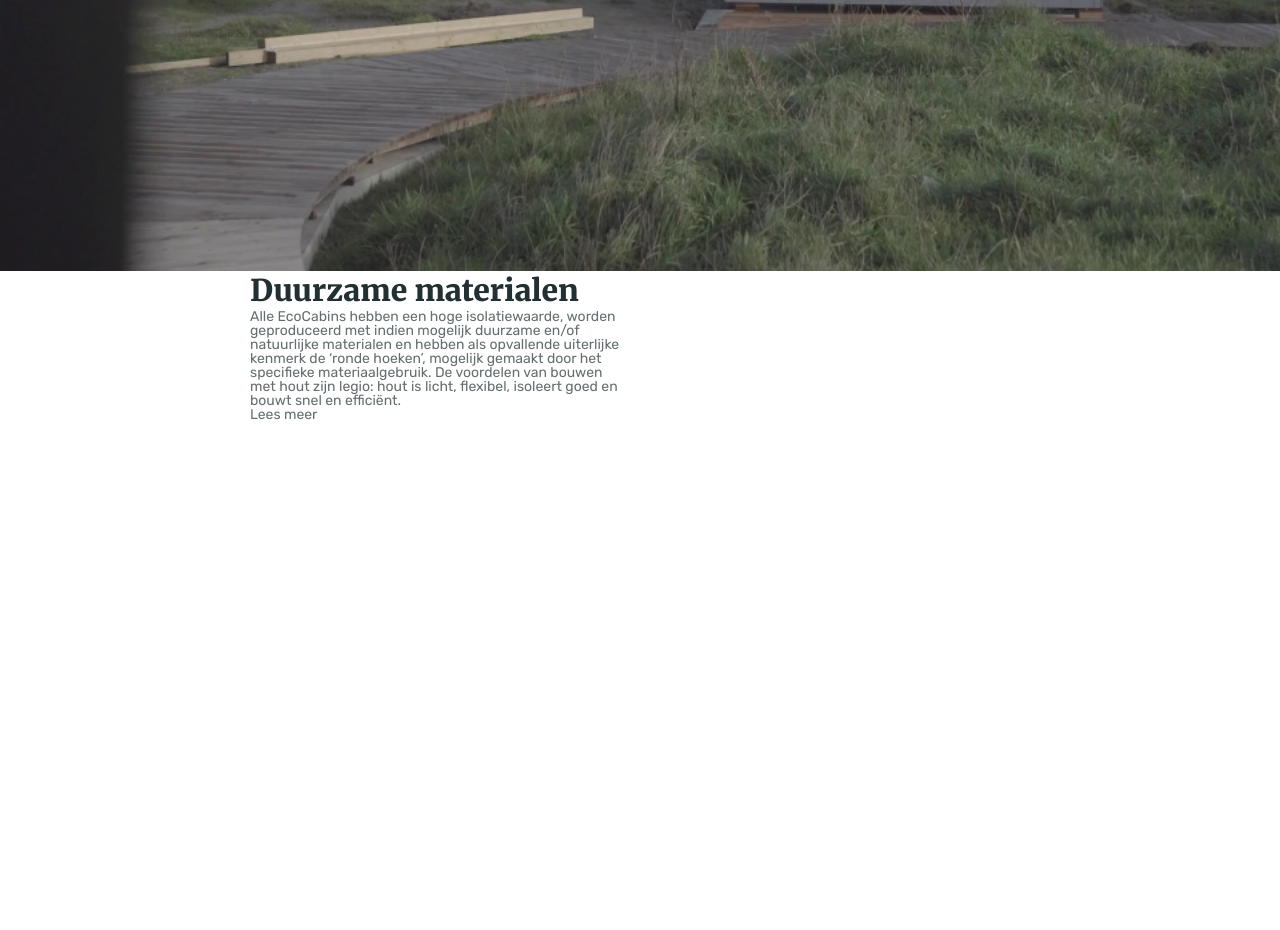
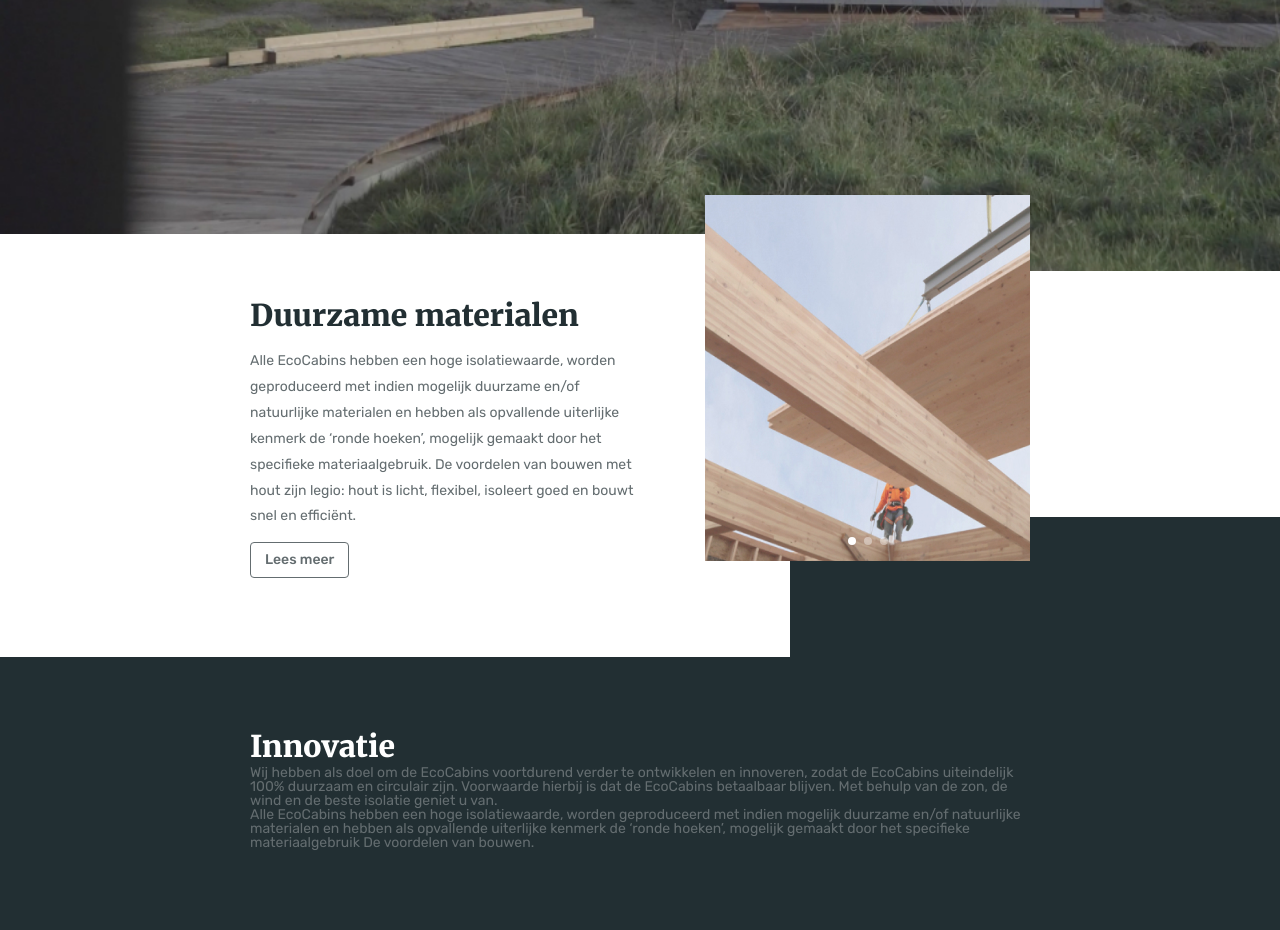
Before and after one commit to KarpenkoPavlo/2-EcoCabins, a plain HTML site: page index.html in a window 1280 px wide. Shown: the part 529-1459 px from the top of the page. Before the commit the page ends 951 px from the top, so only its background shows below. Drawn offline with nearby package versions, Linux system fonts and the light colour scheme.

Commit message:
Finished Main/Started Innovate

```diff
--- a/css/style.css
+++ b/css/style.css
@@ -82,7 +82,14 @@ body {
 .title--dark {
     color: #222F33;
 }
-
+@media (max-width: 47.9988em) {
+    .title {
+        font-size: 1.5rem;
+    }
+}
+.text {
+    line-height: 185%;
+}
 /*General styles---------------------*/
 
 .page {
@@ -182,7 +189,7 @@ body {
 }
 .main-section__container {
     padding-top: 5.625rem;
-    padding-bottom: 1.875rem;
+    padding-bottom: 3.125rem;
     position: relative;
     z-index: 2;
     gap: 1.25rem;
@@ -273,26 +280,42 @@ body {
 /**/
 
 .materials {
+    position: relative;
+    z-index: 2;
 }
 .materials__container {
+    position: relative;
+    padding-bottom: 1.25rem;
+    z-index: 2;
     display: grid;
-    grid-template-columns: repeat(2,1fr);
+    grid-template-columns: 50% minmax(280px, 325px);
+    justify-content: space-between;
+    align-items: start;
     gap: 1.25rem;
+    min-width: 0;
 }
 .materials__content {
+    padding-top: 1.5625rem;
+    display: grid;
+    gap: 0.8125rem;
+    justify-items: start;
 }
 .materials__title {
 }
 .materials__text {
 }
 .materials__more {
+    border-radius: 0.25rem;
+    font-style: .75rem;
+    font-weight: 500;
+    padding: .625rem .875rem;
+    border: 1px solid #646d70;
 }
 .materials__slider {
-    position: relative;
-    max-width: 20.3125rem;
-    justify-self: end;
+    transform: translate(0, -20.765027%);
 }
 .slider-materials {
+    position: relative;
 }
 .slider-materials__wrapper {
 }
@@ -332,3 +355,43 @@ body {
 .slider-materials__pagination .swiper-pagination-bullet-active {
     opacity: 1;
 }
+@media (min-width: 47.9988em) {
+    .materials::before {
+        content: "";
+        background-color: #fff;
+        position: absolute;
+        left: 0;
+        top: 0;
+        height: 2.3125rem;
+        transform: translate(0px, -100%);
+        width: 61.7%;
+    }
+    .materials::after {
+        content: "";
+        position: absolute;
+        bottom: 0;
+        right: 0;
+        height: 8.75rem;
+        background-color: #222F33;
+        width: 38.3%;
+    }
+}
+@media (max-width: 47.9988em) {
+    .materials__container {
+        grid-template-columns: auto;
+    }
+    .materials__slider {
+        transform: translate(0, 0);
+    }
+}
+/*Innovate---------------------------*/
+.inovate {
+    background-color: #222F33;
+    padding: 70px 0px 80px 0px;
+}
+.inovate__container {
+}
+.inovate__title {
+}
+.inovate__text {
+}
--- a/index.html
+++ b/index.html
@@ -70,13 +70,31 @@
                                 <img src="img/materials_background.jpg" alt="Image">
                             </div>
                             <div class="slider-materials__slide swiper-slide">
-                                <img src="img/Background.jpg" alt="Image">
+                                <img src="img/materials_background02.jpg" alt="Image">
                             </div>
                             <div class="slider-materials__slide swiper-slide">
-                                <img src="img/materials_background.jpg" alt="Image">
+                                <img src="img/materials_background03.jpg" alt="Image">
                             </div>
                         </div>
                         <div class="slider-materials__pagination swiper-pagination"></div>
+                    </div>
+                </div>
+            </section>
+            <section class="page__inovate inovate">
+                <div class="inovate__container">
+                    <h2 class="inovate__title title">Innovatie</h2>
+                    <div class="inovate__text">
+                        <p>Wij hebben als doel om de EcoCabins voortdurend
+                            verder te ontwikkelen en innoveren, zodat de EcoCabins
+                            uiteindelijk 100% duurzaam en circulair zijn.
+                            Voorwaarde hierbij is dat de EcoCabins betaalbaar
+                            blijven. Met behulp van de zon, de
+                            wind en de beste isolatie geniet u van.</p>
+                        <p>Alle EcoCabins hebben een hoge isolatiewaarde,
+                        worden geproduceerd met indien mogelijk duurzame
+                        en/of natuurlijke materialen en hebben als opvallende uiterlijke kenmerk de
+                        ‘ronde hoeken’, mogelijk gemaakt door het
+                        specifieke materiaalgebruik De voordelen van bouwen.</p>
                     </div>
                 </div>
             </section>
```
Also changed, not shown: img/materials_background02.jpg (added), img/materials_background03.jpg (added).
